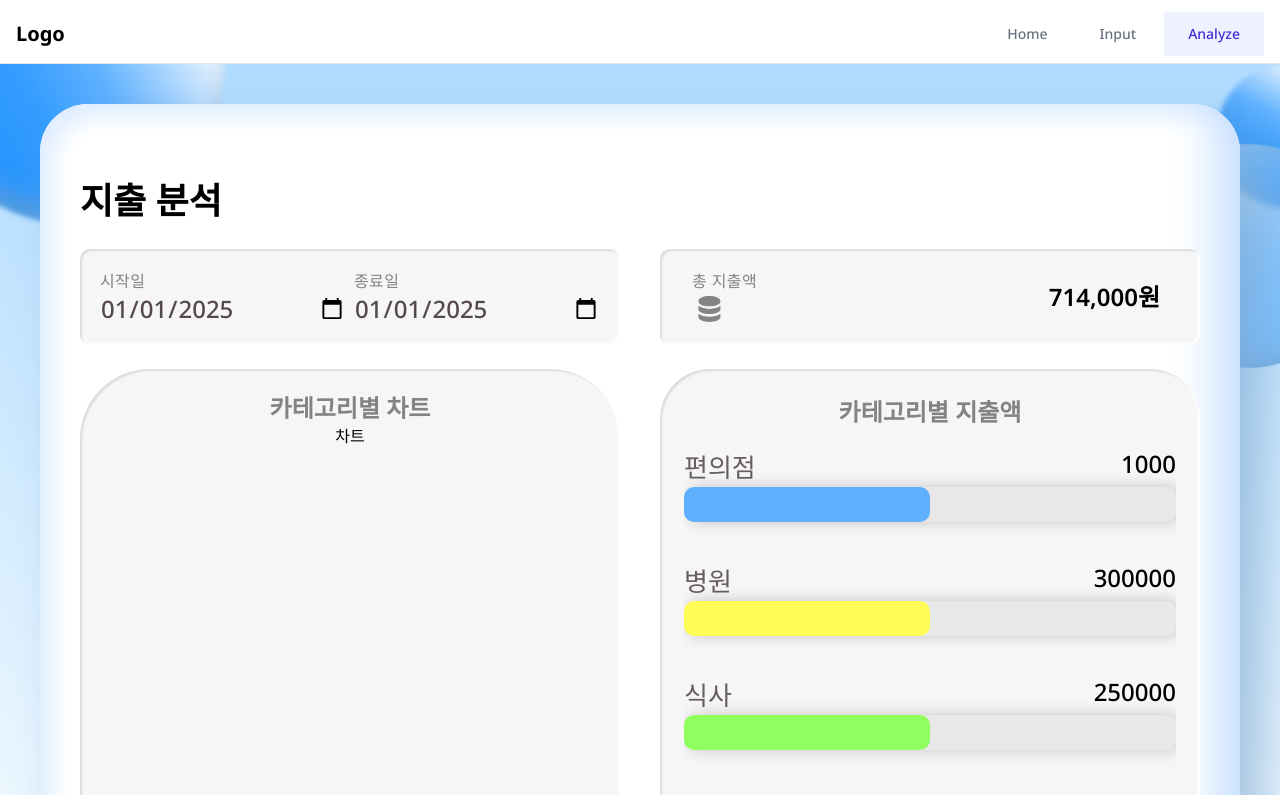
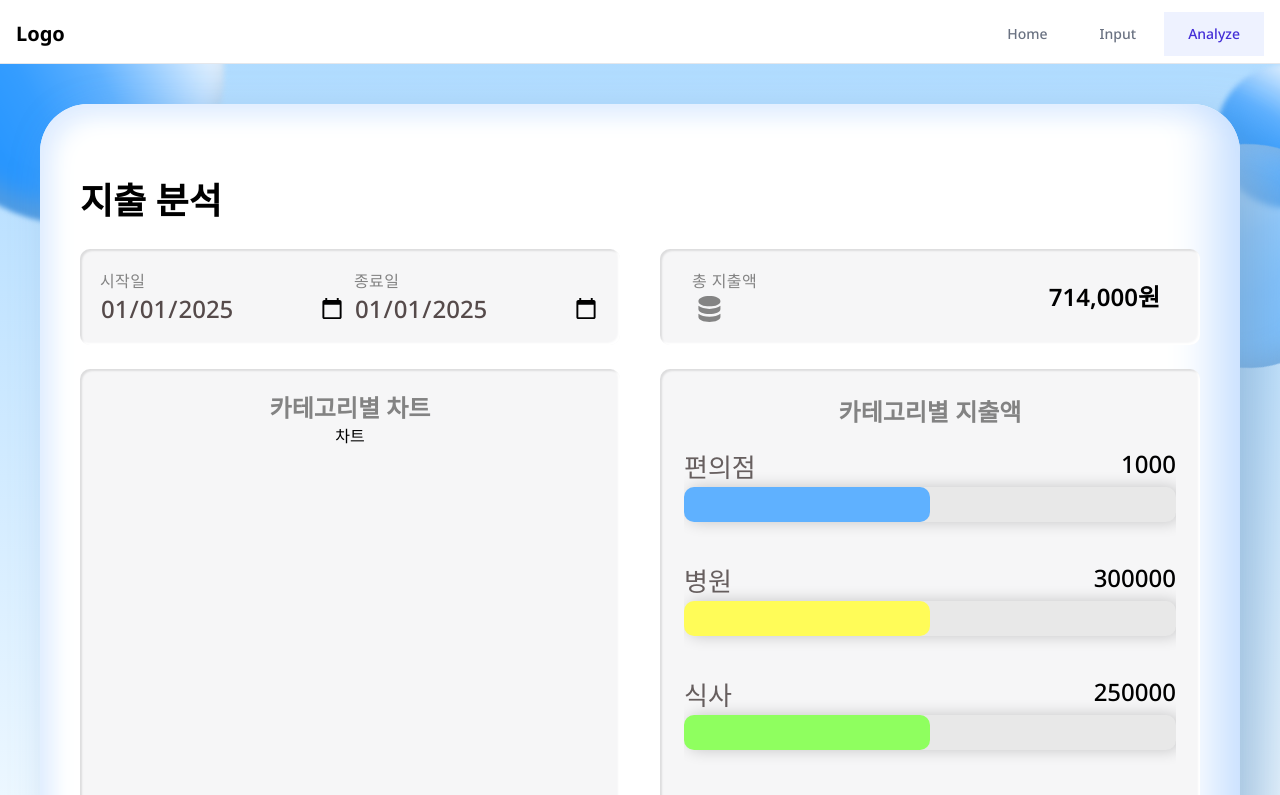
Before and after one commit to oding01/Expense-Tracker, a React (Vite) app: page /analyze in a window 1280 px wide. Shown: the top 795 px of the page. Built offline with nearby package versions, Linux system fonts and the light colour scheme.

Commit message:
feat: :zap: 카테고리별 차트, 카테고리별 지출액 rounded 조정
기존 휴먼에러 ㅎㅎ; 위랑 아래랑 헷갈림

```diff
--- a/src/components/Analyze/AnalyzeCharts.tsx
+++ b/src/components/Analyze/AnalyzeCharts.tsx
@@ -12,7 +12,7 @@ export const AnalyzeCharts = ({
 }) => {
 	return (
 		<div className='flex flex-col w-full h-[500px] items-center flex-1'>
-			<div className='relative flex flex-col justify-start items-center bg-[#f6f6f7] rounded-[70px] shadow-analyze-box w-full h-full'>
+			<div className='relative flex flex-col justify-start items-center bg-[#f6f6f7] rounded-[10px] shadow-analyze-box w-full h-full'>
 				<div className='flex-initial font-semibold text-[#838383] text-2xl tracking-[0] leading-[normal] mt-5'>
 					카테고리별 차트
 				</div>
--- a/src/components/Analyze/AnalyzeList.tsx
+++ b/src/components/Analyze/AnalyzeList.tsx
@@ -14,7 +14,7 @@ export const AnalyzeList = ({
 }) => {
 	return (
 		<div className='flex flex-col w-full h-[500px] items-center flex-1'>
-			<div className='relative flex flex-col justify-start items-center bg-[#f6f6f7] rounded-[50px] shadow-analyze-box w-full h-full tablet:p-[24px]'>
+			<div className='relative flex flex-col justify-start items-center bg-[#f6f6f7] rounded-[10px] shadow-analyze-box w-full h-full tablet:p-[24px]'>
 				<div className='font-semibold text-[#838383] text-2xl tracking-[0] leading-[normal] '>
 					카테고리별 지출액
 				</div>
```
